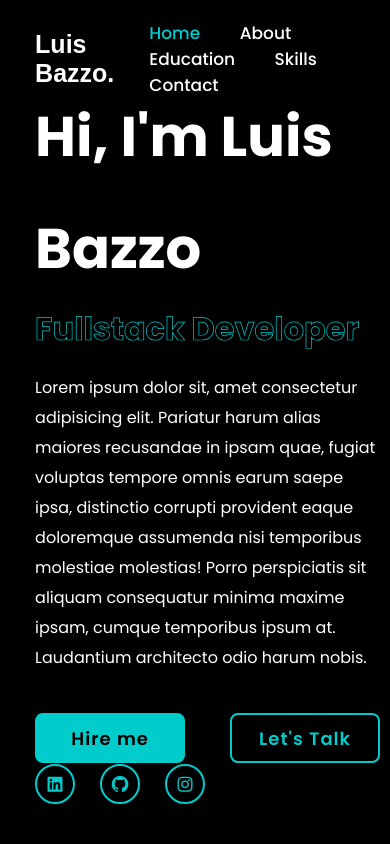
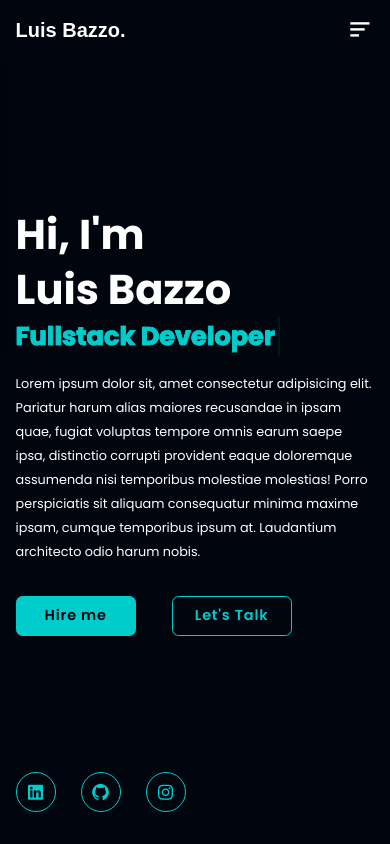
Before and after one commit to luisbazzo/luisbazzo.github.io, an Angular app: page / in a window 390 px wide. Shown: the top 844 px of the page. Built offline with nearby package versions, Linux system fonts and the light colour scheme.

Commit message:
3/4 done

```diff
--- a/src/app/contact/contact.component.css
+++ b/src/app/contact/contact.component.css
@@ -80,3 +80,9 @@ span{
 .contact form .btn-box.btns .btn{
     cursor: pointer;
 }
+
+@media (max-width: 462px){
+    .contact form .input-box .input-field{
+        width: 100%;
+    }
+}
--- a/src/app/education/education.component.css
+++ b/src/app/education/education.component.css
@@ -89,3 +89,9 @@ span{
 .education-content .content:hover::before{
     width: 100%;
 }
+
+@media (max-width: 462px){
+    .education{
+        padding: 10rem 4% 5rem 5%;
+    }
+}
--- a/src/app/footer/footer.component.css
+++ b/src/app/footer/footer.component.css
@@ -49,3 +49,20 @@
 .footer-iconTop a:hover i{
     color: var(--main-color);
 }
+
+@media (max-width: 990px){
+    .footer{
+        padding: 2rem 4%;
+    }
+}
+
+@media (max-width: 462px){
+    .footer{
+        flex-direction: column-reverse;
+    }
+
+    .footer p{
+        margin-top: 2rem;
+        text-align: center;
+    }
+}
--- a/src/app/header/header.component.css
+++ b/src/app/header/header.component.css
@@ -42,3 +42,69 @@
     cursor: pointer;
     display: none;
 }
+
+@media (max-width: 990px){
+    .header{
+        padding: 2rem 4%;
+    }
+}
+
+@media (max-width: 768px){
+    .header{
+        background: var(--bg-color);
+    }
+
+    #menu-icon{
+        display: block;
+    }
+
+    .navbar{
+        position: absolute;
+        top: 100%;
+        left: -100%;
+        width: 100%;
+        padding: 1rem 4%;
+        background: var(--main-color);
+        box-shadow: 0 .5rem 1rem rgba(0, 0, 0, .2);
+        transition: .25s ease;
+        transition-delay: .25s;
+        z-index: 1;
+    }
+
+    .navbar.active{
+        left: 0;
+        transition-delay: 0s;
+    }
+
+    .navbar .active-nav{
+        position: absolute;
+        top: 0;
+        left: -100%;
+        width: 100%;
+        height: 100%;
+        background: var(--bg-color);
+        border-top: .1rem solid rgba(0, 0, 0, .2);
+        z-index: -1;
+        transition: .25s ease;
+        transition-delay: 0s;
+    }
+
+    .navbar.active .active-nav{
+        transition-delay: .25s;
+        left: 0;
+    }
+
+    .navbar a{
+        display: block;
+        font-size: 2rem;
+        margin: 3rem 0;
+        transform: translateX(-20rem);
+        transition: .25s ease;
+        transition-delay: 0s;
+    }
+
+    .navbar.active a{
+        transform: translateX(0);
+        transition-delay: .25s;
+    }
+}
--- a/src/app/header/header.component.html
+++ b/src/app/header/header.component.html
@@ -9,5 +9,7 @@
         <a href="#education">Education </a>
         <a href="#skills">Skills </a>
         <a href="#contact">Contact</a>
+
+        <span class="active-nav"></span><!--active-nav-->
     </nav><!--navbar-->
 </header><!--header-->
--- a/src/app/header/header.component.ts
+++ b/src/app/header/header.component.ts
@@ -11,6 +11,7 @@ export class HeaderComponent implements OnInit{
   // navLinks = document.querySelectorAll('header nav a');
 
   ngOnInit(): void {
+    this.toggleMenuIcon();
     let sections = getSections();
     let navLinks = document.querySelectorAll('header nav a');
 
@@ -34,4 +35,19 @@ export class HeaderComponent implements OnInit{
       });
     };
   }
+
+  toggleMenuIcon(){
+    let menuIcon = document.querySelector('#menu-icon') as HTMLElement;
+    let navbar = document.querySelector('.navbar') as HTMLElement;
+
+    menuIcon.onclick = () => {
+      menuIcon.classList.toggle('bx-x');
+      navbar.classList.toggle('active');
+    };
+
+    navbar.onclick = () => {
+      menuIcon.classList.remove('bx-x');
+      navbar.classList.remove('active');
+    };
+  }
 }
--- a/src/app/home/home.component.css
+++ b/src/app/home/home.component.css
@@ -9,12 +9,13 @@
 
 .home-content{
     max-width: 60rem;
+    z-index: 77;
 }
 
 .home-content h1{
     font-size: 5.6rem;
     font-weight: 700;
-    line-height: 2;
+    line-height: 1.3;
 }
 
 .home-content .text-animation{
@@ -27,6 +28,25 @@
     font-weight: 700;
     color: transparent;
     -webkit-text-stroke: .7px var(--main-color);
+    background-image: linear-gradient(var(--main-color), var(--main-color));
+    background-repeat: no-repeat;
+    background-clip: text;
+    background-position: -33rem 0;
+    animation: homeBgText 6s linear infinite;
+    animation-delay: 2s;
+}
+
+.home-content .text-animation h3::before{
+    content: '';
+    position: absolute;
+    top: 0;
+    left: 0;
+    width: 0;
+    height: 100%;
+    border-right: 2px solid var(--main-color);
+    z-index: -1;
+    animation: homeCursorText 6s linear infinite;
+    animation-delay: 2s;
 }
 
 .home-content p{
@@ -113,3 +133,88 @@
 .home-content h1 span{
     color: var(--text-color);
 }
+
+@media (max-width: 990px){
+    .home{
+        padding: 0 4%;
+    }
+}
+
+@media (max-width: 768px){
+    .home-imgHover{
+        pointer-events: none;
+        background: var(--bg-color);
+        opacity: .6;
+    }
+}
+
+@media (max-width: 520px){
+    .home-content h1{
+        display: flex;
+        flex-direction: column;
+    }
+
+    .home-sci{
+        width: 160px;
+    }
+
+    .home-sci a{
+        width: 38px;
+        height: 38px;
+    }
+}
+
+@media (max-width: 462px){
+    .home-content h1{
+        font-size: 5.2rem;
+    }
+}
+
+@media (max-width: 370px){
+    .home{
+        justify-content: center;
+    }
+
+    .home-content{
+        display: flex;
+        align-items: center;
+        flex-direction: column;
+        text-align: center;
+    }
+
+    .home-content h1{
+        font-size: 5rem;
+    }
+}
+
+@keyframes homeBgText{
+    0%,
+    10%,
+    100%{
+        background-position: -33rem 0;
+    }
+
+    65%,
+    85%{
+        background-position: 0 0;
+    }
+}
+
+@keyframes homeCursorText{
+    0%,
+    10%,
+    100%{
+        width: 0;
+    }
+    65%,
+    78%,
+    85%{
+        width: 100%;
+        opacity: 1;
+    }
+
+    75%,
+    81%{
+        opacity: 0;
+    }
+}
--- a/src/styles.css
+++ b/src/styles.css
@@ -14,7 +14,7 @@
 }
 
 :root{
-    --bg-color: #000000;
+    --bg-color: #00050e;
     --second-bg-color: #00091a;
     --text-color: #ffffff;
     --main-color: #00cccc;
@@ -87,3 +87,21 @@ section{
     margin-bottom: 3rem;
     text-align: center;
 }
+
+@media (max-width: 1200px){
+    html{
+        font-size: 55%;
+    }
+}
+
+@media (max-width: 990px){
+    section{
+        padding: 10rem 4% 2rem;
+    }
+}
+
+@media (max-width: 520px){
+    html{
+        font-size: 50%;
+    }
+}
```
